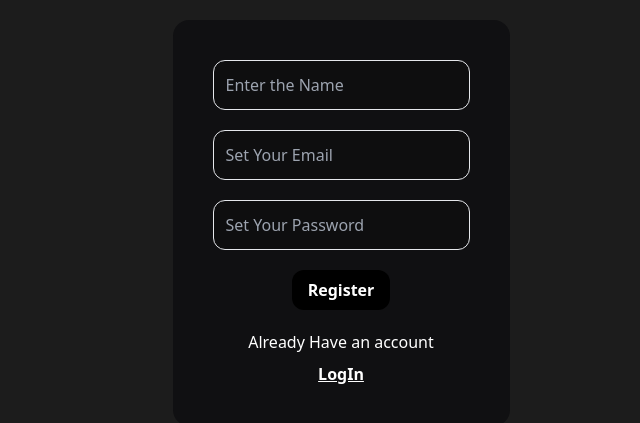
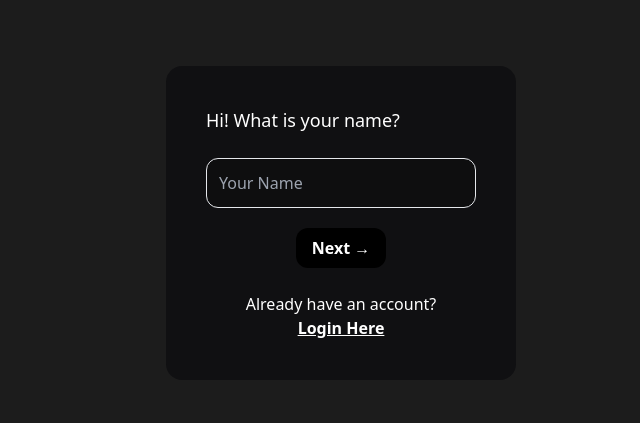
Before and after one commit to jaisondavid-m/BitBotAi, a React (Create React App) app in the folder client/: page /register in a window 1280 px wide. Shown: the part 177-600 px from the top of the page, without its empty margins (299-939 px from the left). Built offline with nearby package versions, Linux system fonts and the light colour scheme.

Commit message:
update register format

```diff
--- a/client/src/pages/Register.js
+++ b/client/src/pages/Register.js
@@ -1,43 +1,120 @@
-import React, { useState } from 'react'
-import { api } from '../api/axios'
-import { useNavigate,Link } from 'react-router-dom'
+import React, { useState } from "react";
+import { api } from "../api/axios";
+import { useNavigate, Link } from "react-router-dom";
 
 function Register() {
+  const navigate = useNavigate();
 
-  const [email,setEmail]=useState("")
-  const [password,setPassword]=useState("")
-  const [name,setName]=useState("")
-  const navigate = useNavigate()
+  const [step, setStep] = useState(1);
+  const [message, setMessage] = useState("Hi! What is your name?");
+  const [input, setInput] = useState("");
 
-  const handleRegister = async (e)=>{
+  const [user, setUser] = useState({
+    name: "",
+    email: "",
+    password: "",
+  });
+
+  const handleNext = async (e) => {
     e.preventDefault();
+
+    if (step === 1) {
+      setUser({ ...user, name: input });
+      setMessage("Nice! Now enter your email");
+      setInput("");
+      setStep(2);
+    }
+    else if (step === 2) {
+      setUser({ ...user, email: input });
+      setMessage("Great! Set your password 🔐");
+      setInput("");
+      setStep(3);
+    }
+    else if (step === 3) {
+      const updatedUser = { ...user, password: input };
+      setUser();
+      setMessage("Registering your account…");
+
       try {
-      api.post("/register",{name,email,password})
-      navigate("/")
+        await api.post("/register", updatedUser);
+        setMessage("Account created successfully!");
+        setTimeout(() => navigate("/"), 1500);
       } catch (err) {
-            if (err.response && err.response.data?.error) {
-                alert(err.response.data.error);
+        if (err.response?.data?.error) {
+          setMessage(err.response.data.error);
         } else {
-                alert("Something went wrong");
+          setMessage("Something went wrong. Try again.");
         }
       }
     }
+  };
+
   return (
-    <div className='flex justify-center items-center bg-[#1c1c1c] h-screen text-center'>
-       <div className=' bg-[#101012] rounded-2xl h-max w-max p-10'>
-        <form onSubmit={handleRegister}  className='flex flex-col gap-y-5 text-center w-max'>
-            <input className='p-3 border rounded-xl text-white bg-[#0e0e0f]' type='text' value={name} placeholder='Enter the Name' onChange={(e)=>setName(e.target.value)}/>
-            <input className='p-3 border rounded-xl text-white bg-[#0e0e0f]' type='email' value={email} placeholder='Set Your Email' onChange={(e)=>setEmail(e.target.value)}/>
-            <input className='p-3 border rounded-xl text-white bg-[#0e0e0f]' type='password' value={password} placeholder='Set Your Password' onChange={(e)=>setPassword(e.target.value)}/>
-            <button className='bg-[#000000] text-white font-bold w-max px-4 py-2 rounded-xl mx-auto' type='submit'>Register</button>
+    <div className="flex justify-center items-center bg-[#1c1c1c] h-screen text-center text-white">
+      <div className="bg-[#101012] rounded-2xl p-10 w-[350px]">
+        <div className="text-left mb-6">
+          <p className="text-lg">{message}</p>
+        </div>
+
+        {step <= 3 && (
+          <form onSubmit={handleNext} className="flex flex-col gap-y-5">
+            <input className="p-3 border rounded-xl text-white bg-[#0e0e0f]" type={step === 3 ? "password" : "text"} placeholder={step === 1 ? "Your Name" : step === 2 ? "Your Email" : "Your Password"}
+                  value={input} onChange={(e) => setInput(e.target.value)} required/>
+
+            <button className="bg-black text-white font-bold px-4 py-2 rounded-xl mx-auto" type="submit">Next →</button>
           </form>
-        <div className='mt-5 text-white flex flex-col gap-y-2'>
-            <p>Already Have an account</p>
-            <Link to="/"className='text-white font-bold underline'>LogIn</Link>
+        )}
+        <div className="mt-6">
+          <p>Already have an account?</p>
+          <Link to="/" className="text-white font-bold underline">Login Here</Link>
         </div>
       </div>
     </div>
-  )
+  );
 }
 
-export default Register
+export default Register;
+
+// import React, { useState } from 'react'
+// import { api } from '../api/axios'
+// import { useNavigate,Link } from 'react-router-dom'
+
+// function Register() {
+
+//   const [email,setEmail]=useState("")
+//   const [password,setPassword]=useState("")
+//   const [name,setName]=useState("")
+//   const navigate = useNavigate()
+
+//   const handleRegister = async (e)=>{
+//     e.preventDefault();
+//     try {
+//       api.post("/register",{name,email,password})
+//       navigate("/")
+//     } catch (err) {
+//             if (err.response && err.response.data?.error) {
+//                 alert(err.response.data.error);
+//             } else {
+//                 alert("Something went wrong");
+//             }
+//     }
+//   }
+//   return (
+//     <div className='flex justify-center items-center bg-[#1c1c1c] h-screen text-center'>
+//        <div className=' bg-[#101012] rounded-2xl h-max w-max p-10'>
+//         <form onSubmit={handleRegister}  className='flex flex-col gap-y-5 text-center w-max'>
+//             <input className='p-3 border rounded-xl text-white bg-[#0e0e0f]' type='text' value={name} placeholder='Enter the Name' onChange={(e)=>setName(e.target.value)}/>
+//             <input className='p-3 border rounded-xl text-white bg-[#0e0e0f]' type='email' value={email} placeholder='Set Your Email' onChange={(e)=>setEmail(e.target.value)}/>
+//             <input className='p-3 border rounded-xl text-white bg-[#0e0e0f]' type='password' value={password} placeholder='Set Your Password' onChange={(e)=>setPassword(e.target.value)}/>
+//             <button className='bg-[#000000] text-white font-bold w-max px-4 py-2 rounded-xl mx-auto' type='submit'>Register</button>
+//         </form>
+//         <div className='mt-5 text-white flex flex-col gap-y-2'>
+//             <p>Already Have an account</p>
+//             <Link to="/"className='text-white font-bold underline'>LogIn</Link>
+//         </div>
+//        </div>
+//     </div>
+//   )
+// }
+
+// export default Register
```
Lines whose indentation alone changed are shown as unchanged.
